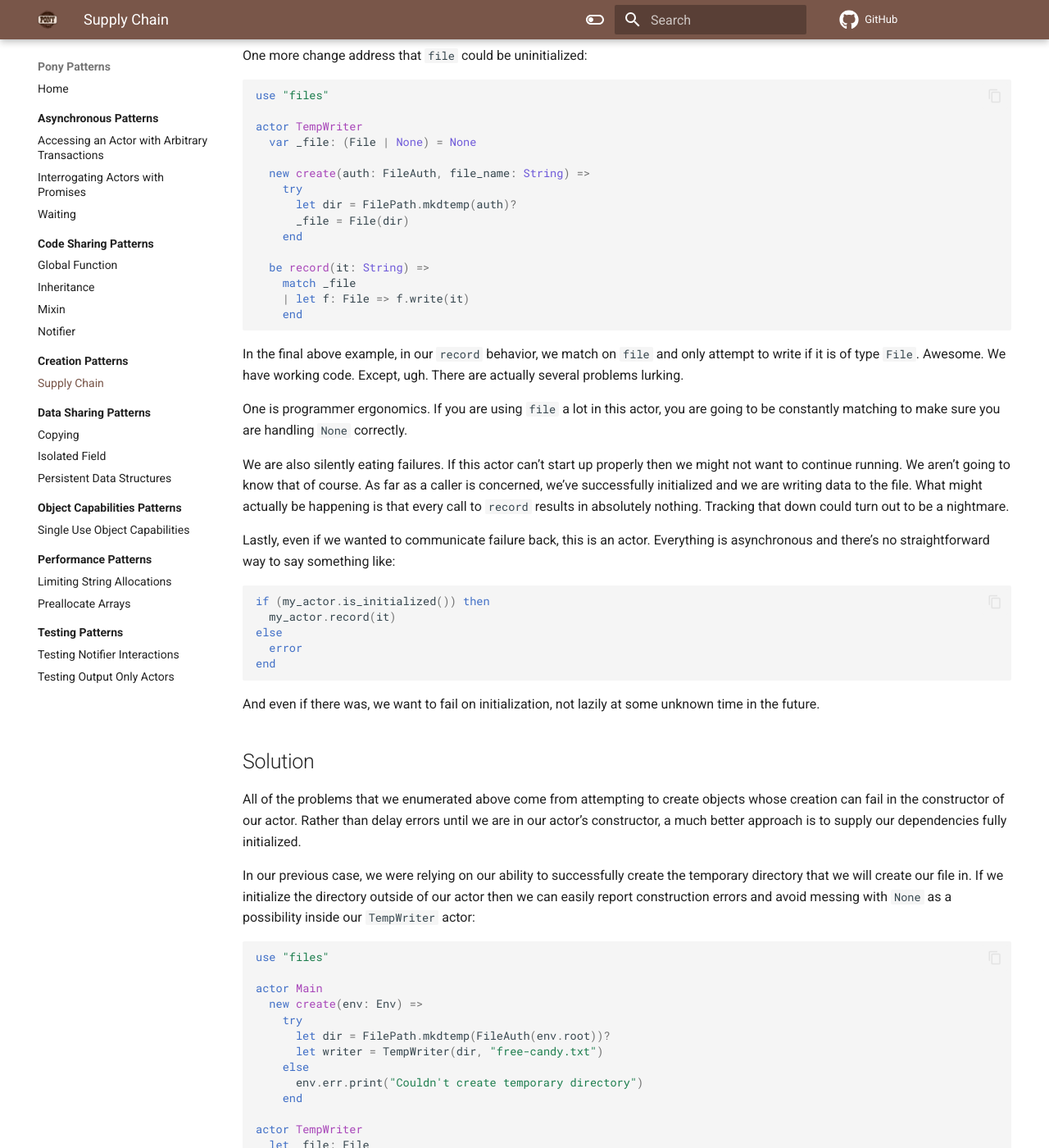
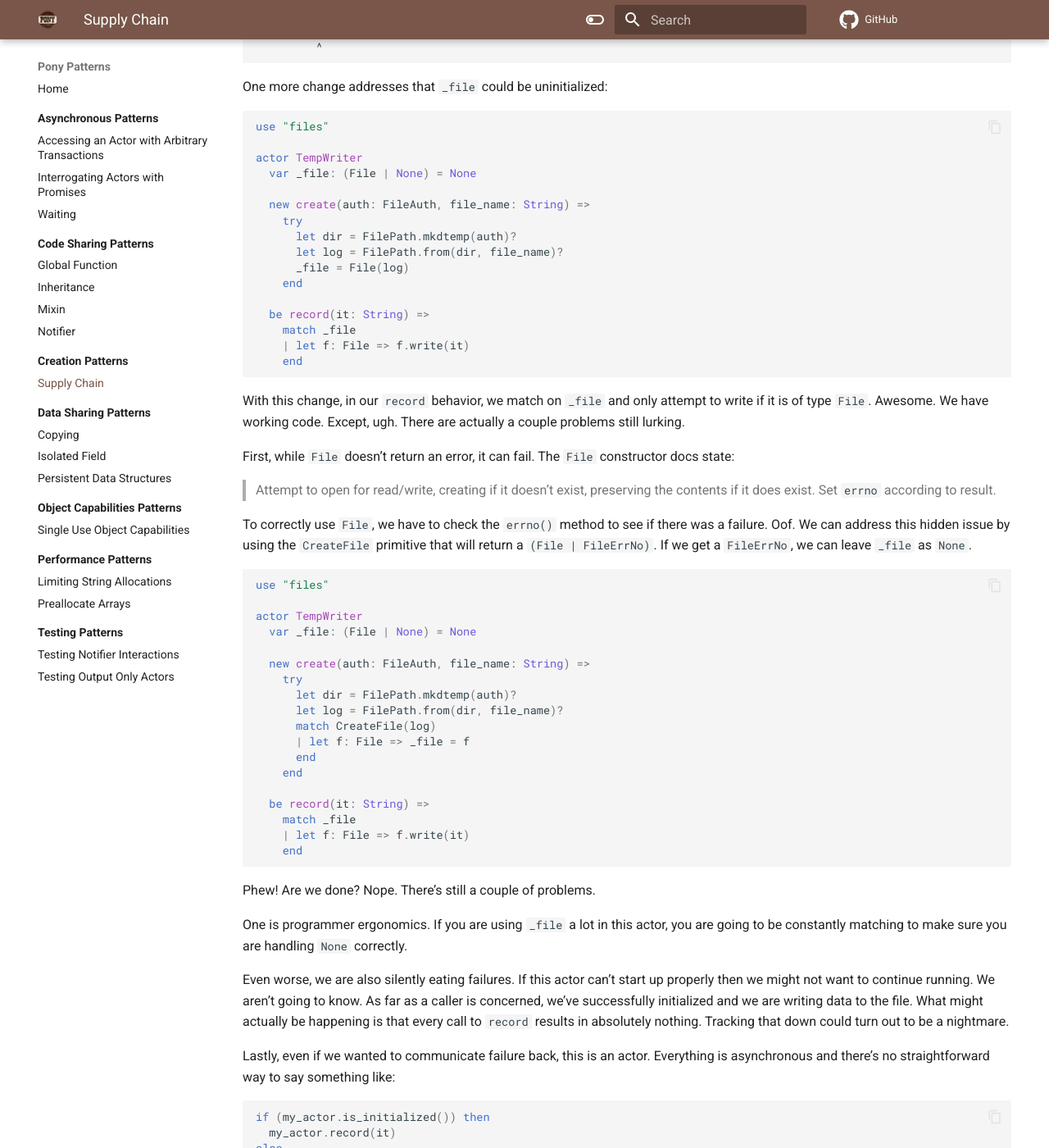
Before and after one commit to ponylang/pony-patterns, an MkDocs documentation site: the page built from docs/creation/supply-chain.md, in a window 1280 px wide and 1400 px high, scrolled down 1197 px. Shown: the whole window at 82% size. Built offline with MkDocs 1.6.1 and Material for MkDocs 9.7.7, drawn with Linux system fonts in a browser that asks for light colours; comment, search, counter and statistics services are not loaded; some of the changed text lies outside the part shown.

Commit message:
Address correctness issues in Supply Chain pattern (#73)
* Address correctness issues in Supply Chain pattern

A user pointed out that we weren't address the fact that `File` can
fail and that you need to check `errno()` to see if it worked. This
makes the pattern incomplete and misleading.

When I was addressing this, I noticed that when I originally wrote
the pattern, I was trying to write the temp directory without creating
a file in it.

Both issues have been addressed in this update.

Closes #71

````diff
--- a/docs/creation/supply-chain.md
+++ b/docs/creation/supply-chain.md
@@ -19,13 +19,14 @@ actor TempWriter
 
   new create(auth: FileAuth, file_name: String) =>
     let dir = FilePath.mkdtemp(auth)?
-    _file = File(dir)
+    let log = FilePath.from(dir, file_name)?
+    _file = File(log)
 
   be record(it: String) =>
     _file.write(it)
 ```
 
-We've already hit our first problem. Our above code won't compile. Why? Well, it doesn't handle errors. For starters, `FilePath.mkdtemp(auth)?` can fail. We might not be able to create the directory to write.  If we were to address that, we would also need to address that our `File` object might not be able to be initialized. In order to deal with our errors, we'll need to make `file` be of type `(File | None)`. This union type states that we can have a file or nothing. An iteration to address this gets us almost all the way to being able to compile but not quite:
+We've already hit our first problem. Our above code won't compile. Why? Well, it doesn't handle errors. For starters, `FilePath.mkdtemp(auth)?` and `FilePath.from(dir, file_name)?` can both fail. We might not be able to create the directory. If we were to address that, we would also need to address that our `File` object might not be able to be initialized. In order to deal with our errors, we'll need to make `_file` be of type `(File | None)`. This union type states that we can have a file or nothing. An iteration to address this gets us almost all the way to being able to compile but not quite:
 
 ```pony
 use "files"
@@ -36,7 +37,8 @@ actor TempWriter
   new create(auth: FileAuth, file_name: String) =>
     try
       let dir = FilePath.mkdtemp(auth)?
-      _file = File(dir)
+      let log = FilePath.from(dir, file_name)?
+      _file = File(log)
     end
 
   be record(it: String) =>
@@ -46,12 +48,12 @@ actor TempWriter
 We're now left with one more compiler error to address.
 
 ```text
-x.pony:13:10: couldn't find write in None val
+x.pony:14:10: couldn't find write in None val
     _file.write(it)
          ^
 ```
 
-One more change address that `file` could be uninitialized:
+One more change addresses that `_file` could be uninitialized:
 
 ```pony
 use "files"
@@ -62,7 +64,8 @@ actor TempWriter
   new create(auth: FileAuth, file_name: String) =>
     try
       let dir = FilePath.mkdtemp(auth)?
-      _file = File(dir)
+      let log = FilePath.from(dir, file_name)?
+      _file = File(log)
     end
 
   be record(it: String) =>
@@ -71,11 +74,41 @@ actor TempWriter
     end
 ```
 
-In the final above example, in our `record` behavior, we match on `file` and only attempt to write if it is of type `File`. Awesome. We have working code. Except, ugh. There are actually several problems lurking.
+With this change, in our `record` behavior, we match on `_file` and only attempt to write if it is of type `File`. Awesome. We have working code. Except, ugh. There are actually a couple problems still lurking.
 
-One is programmer ergonomics. If you are using `file` a lot in this actor, you are going to be constantly matching to make sure you are handling `None` correctly.
+First, while `File` doesn't return an error, it can fail. The `File` constructor docs state:
 
-We are also silently eating failures. If this actor can't start up properly then we might not want to continue running. We aren't going to know that of course. As far as a caller is concerned, we've successfully initialized and we are writing data to the file. What might actually be happening is that every call to `record` results in absolutely nothing. Tracking that down could turn out to be a nightmare.
+> Attempt to open for read/write, creating if it doesn't exist, preserving the contents if it does exist.
+> Set `errno` according to result.
+
+To correctly use `File`, we have to check the `errno()` method to see if there was a failure. Oof. We can address this hidden issue by using the `CreateFile` primitive that will return a `(File | FileErrNo)`. If we get a `FileErrNo`, we can leave `_file` as `None`.
+
+```pony
+use "files"
+
+actor TempWriter
+  var _file: (File | None) = None
+
+  new create(auth: FileAuth, file_name: String) =>
+    try
+      let dir = FilePath.mkdtemp(auth)?
+      let log = FilePath.from(dir, file_name)?
+      match CreateFile(log)
+      | let f: File => _file = f
+      end
+    end
+
+  be record(it: String) =>
+    match _file
+    | let f: File => f.write(it)
+    end
+```
+
+Phew! Are we done? Nope. There's still a couple of problems.
+
+One is programmer ergonomics. If you are using `_file` a lot in this actor, you are going to be constantly matching to make sure you are handling `None` correctly.
+
+Even worse, we are also silently eating failures. If this actor can't start up properly then we might not want to continue running. We aren't going to know. As far as a caller is concerned, we've successfully initialized and we are writing data to the file. What might actually be happening is that every call to `record` results in absolutely nothing. Tracking that down could turn out to be a nightmare.
 
 Lastly, even if we wanted to communicate failure back, this is an actor. Everything is asynchronous and there's no straightforward way to say something like:
 
@@ -93,7 +126,7 @@ And even if there was, we want to fail on initialization, not lazily at some unk
 
 All of the problems that we enumerated above come from attempting to create objects whose creation can fail in the constructor of our actor. Rather than delay errors until we are in our actor's constructor, a much better approach is to supply our dependencies fully initialized.
 
-In our previous case, we were relying on our ability to successfully create the temporary directory that we will create our file in. If we initialize the directory outside of our actor then we can easily report construction errors and avoid messing with `None` as a possibility inside our `TempWriter` actor:
+In our previous case, we were relying on our ability to successfully create the temporary directory that we will create our file in. If we initialize the directory and file outside of our actor then we can easily report construction errors and avoid messing with `None` as a possibility inside our `TempWriter` actor:
 
 ```pony
 use "files"
@@ -102,16 +135,24 @@ actor Main
   new create(env: Env) =>
     try
       let dir = FilePath.mkdtemp(FileAuth(env.root))?
-      let writer = TempWriter(dir, "free-candy.txt")
+      let log = FilePath.from(dir, "free-candy.txt")?
+      let file = recover iso
+        match CreateFile(log)
+        | let f: File => f
+        else
+          error
+        end
+      end
+      TempWriter(consume file)
     else
-      env.err.print("Couldn't create temporary directory")
+      env.err.print("Couldn't create dependencies")
     end
 
 actor TempWriter
   let _file: File
 
-  new create(dir: FilePath, file_name: String) =>
-    _file = File(dir)
+  new create(file: File iso) =>
+    _file = consume file
 
   be record(it: String) =>
     _file.write(it)
````
Also changed, not shown: .spelling-wordlist.txt.
